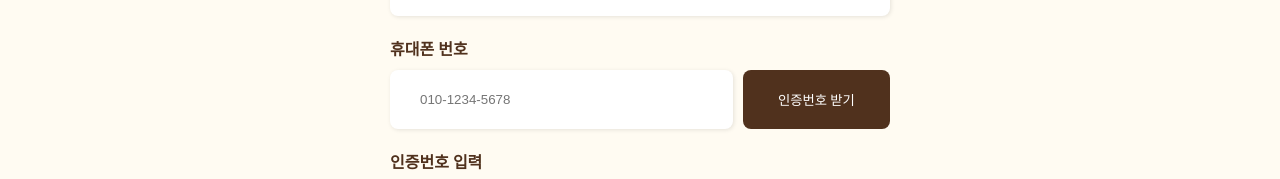
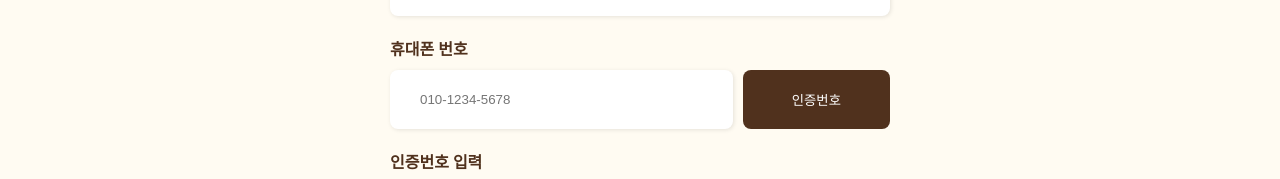
Before and after one commit to JIN44638/bbangjanggo__bb, a Vue app: page /signup in a window 1280 px wide. Shown: the part 321-500 px from the top of the page. Built offline with nearby package versions, Linux system fonts and the light colour scheme; a web font is replaced by a local one.

Commit message:
회원가입 인증번호 텍스트 수정b안

```diff
--- a/src/views/Signup.vue
+++ b/src/views/Signup.vue
@@ -16,7 +16,7 @@
           <div class="info-txt-box">
             <input v-model="usernumber" @input="formatPhone" maxlength="13" type="text" placeholder="010-1234-5678" />
             <button :disabled="isButtonDisabled" @click="sendAuthCode" type="button">
-              {{ isButtonDisabled ? `재전송 (${timer}s)` : "인증번호 받기" }}
+              {{ isButtonDisabled ? `재전송 (${timer}s)` : "인증번호" }}
             </button>
           </div>
         </div>
@@ -210,6 +210,7 @@ const signup = () => {
           display: flex;
           margin-bottom: 20px;
           gap: 10px;
+          white-space: nowrap;
           input {
             width: 70%;
             background-color: #fff;
```
